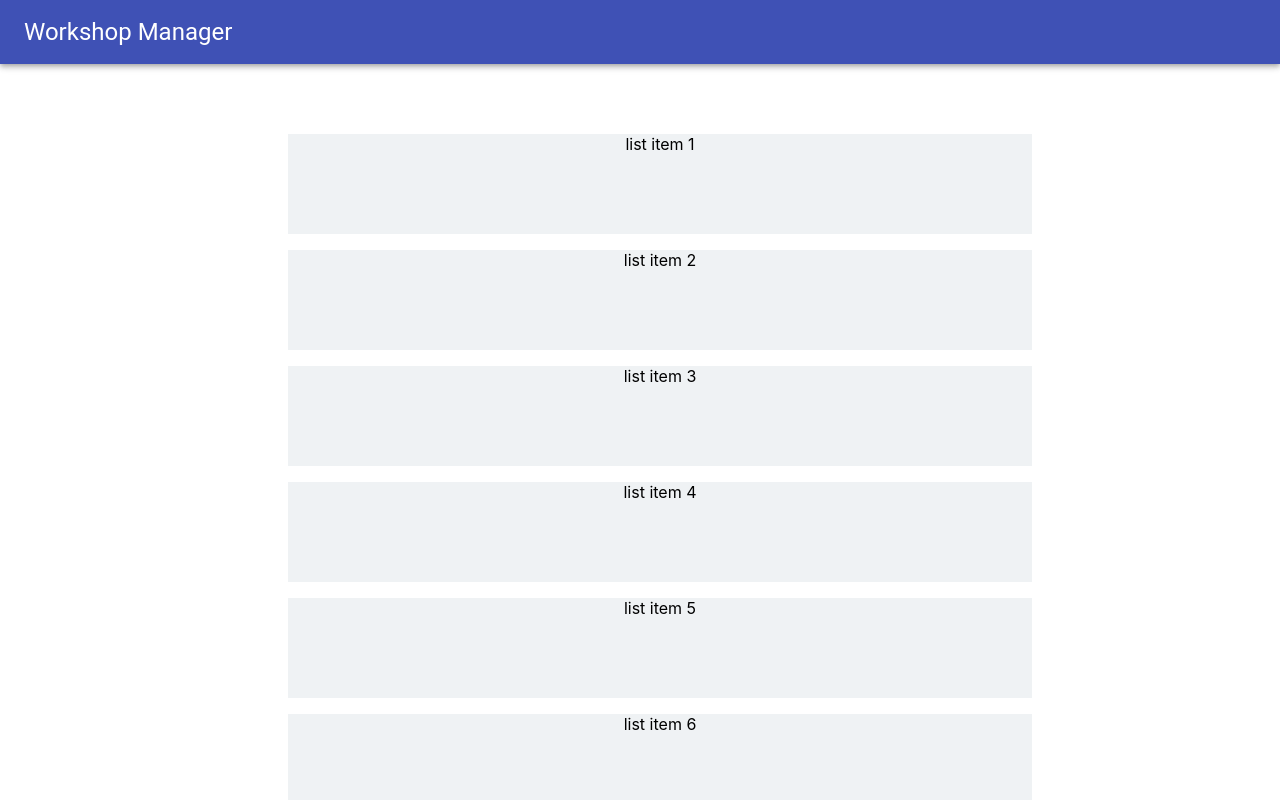
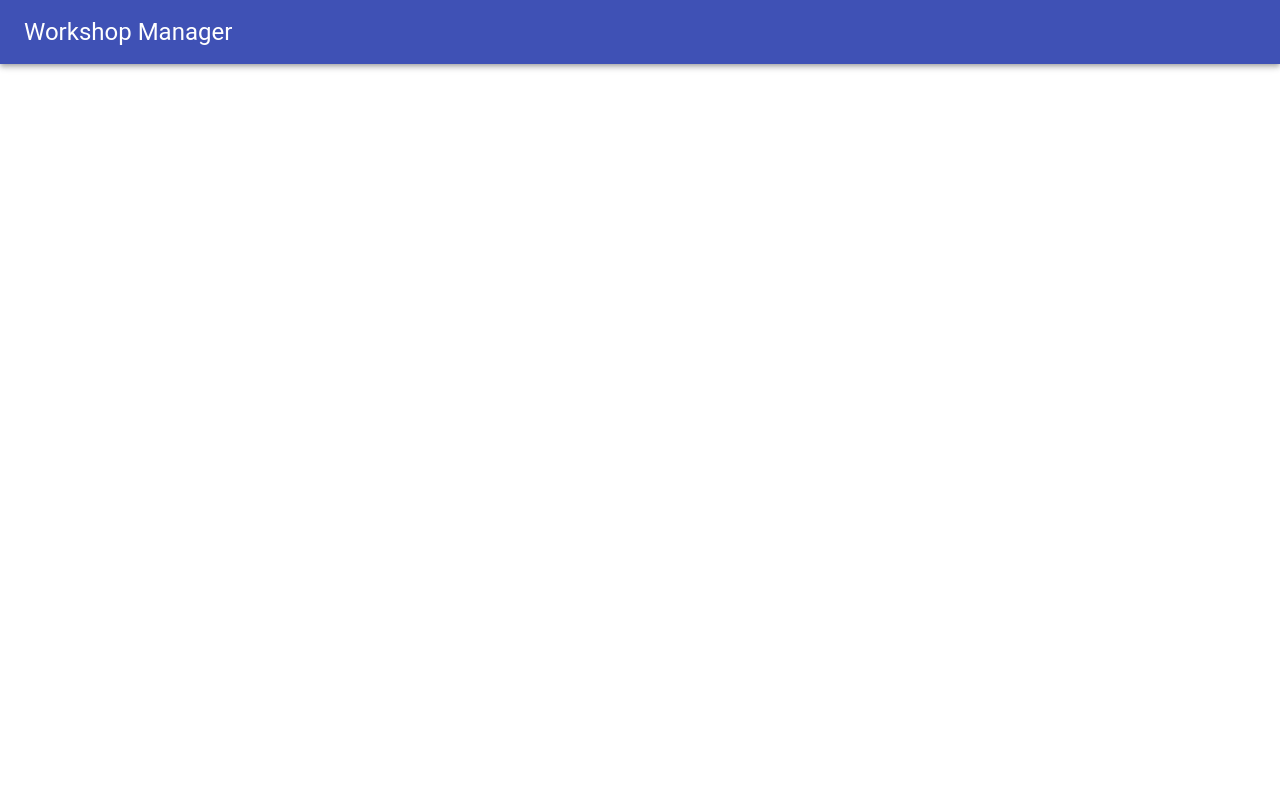
Before and after one commit to adamsimonini/ethers-fleek-test, a React (Create React App) app in the folder client/: page / in a window 1280 px wide. Shown: the top 800 px of the page. Built offline with nearby package versions, Linux system fonts and the light colour scheme.

Commit message:
minor touch up on List component

```diff
--- a/client/package.json
+++ b/client/package.json
@@ -8,6 +8,7 @@
     "@testing-library/jest-dom": "^5.11.4",
     "@testing-library/react": "^11.1.0",
     "@testing-library/user-event": "^12.1.10",
+    "ethers": "^5.1.4",
     "react": "^17.0.2",
     "react-dom": "^17.0.2",
     "react-scripts": "4.0.3",
--- a/client/src/App.js
+++ b/client/src/App.js
@@ -4,11 +4,11 @@ import List from './components/List'
 
 
 function App() {
-  let array = [1,2,3,4,5,6,7,8,]
+  // let array = []
   return (
     <div className="App">
       <Navbar />
-      <List listArray={array} />
+      <List />
     </div>
   );
 }
--- a/client/src/components/List.js
+++ b/client/src/components/List.js
@@ -1,6 +1,7 @@
 import React from 'react'
 import ListItem from './ListItem'
 import { makeStyles } from '@material-ui/core/styles'
+import PropTypes from 'prop-types'
 
 const useStyles = makeStyles({
     root: {
@@ -23,3 +24,11 @@ export default function List({listArray}) {
         </div>
     )
 }
+
+List.propTypes = {
+    listArray: PropTypes.array
+}
+
+List.defaultProps = {
+    listArray: []
+}
```
Also changed, not shown: 1 other file (tests, documents, lock files or other folders).
